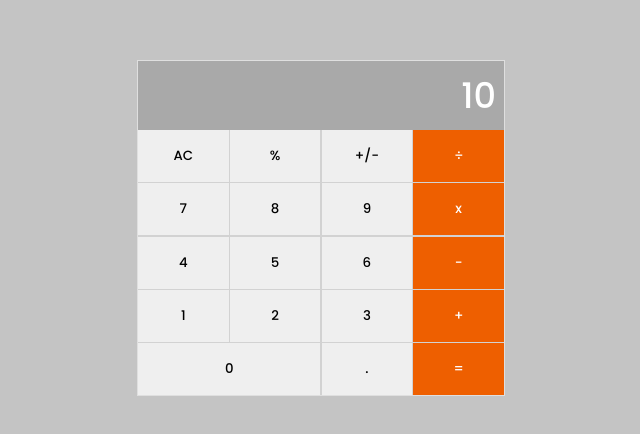
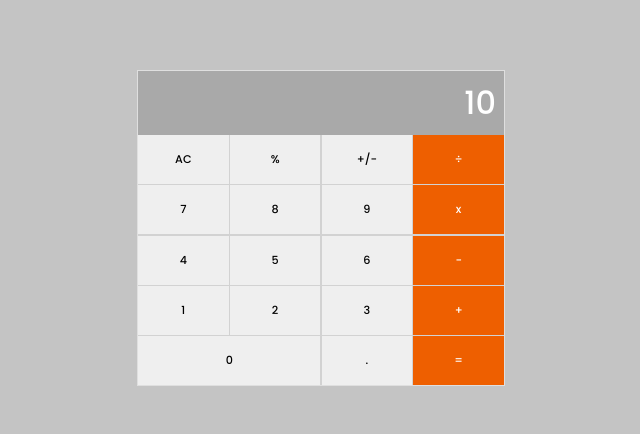
Before and after one commit to iambenkis/Math-Magicians-with-Reactjs, a React (Create React App) app: page / in a window 1280 px wide. Shown: the part 172-606 px from the top of the page, without its empty margins (319-959 px from the left). Built offline with nearby package versions, Linux system fonts and the light colour scheme; the HTML template or start-up script is replaced by a standard one.

Commit message:
Update UI font size

```diff
--- a/src/components/calculator.css
+++ b/src/components/calculator.css
@@ -3,24 +3,24 @@
   width: 23rem;
 }
 
-.calc-content{
+.calc-content {
   display: flex;
   flex-direction: column;
   background-color: rgb(218, 218, 218);
 }
 
 .calc-screen {
-    padding: .5rem;
+  padding: 0.5rem;
   background-color: rgba(133, 133, 133, 0.568);
   color: #fff;
   font-weight: 400;
-    font-size: 2.2rem;
+  font-size: 2rem;
   text-align: end;
 }
 
-.calc-btns{
+.calc-btns {
   display: grid;
-    grid-template-columns: repeat(4,1fr);
+  grid-template-columns: repeat(4, 1fr);
   background-color: rgba(189, 189, 189, 0.274);
   gap: 1.12px;
 }
@@ -29,6 +29,7 @@
   padding: 1rem;
   border: none;
   cursor: pointer;
+  font-size: .7rem;
 }
 
 .item0 {
--- a/src/index.css
+++ b/src/index.css
@@ -1,4 +1,5 @@
 @import url('https://fonts.googleapis.com/css2?family=Poppins:wght@100;500&display=swap');
+
 * {
   margin: 0;
   padding: 0;
```
Lines whose indentation alone changed are shown as unchanged.
